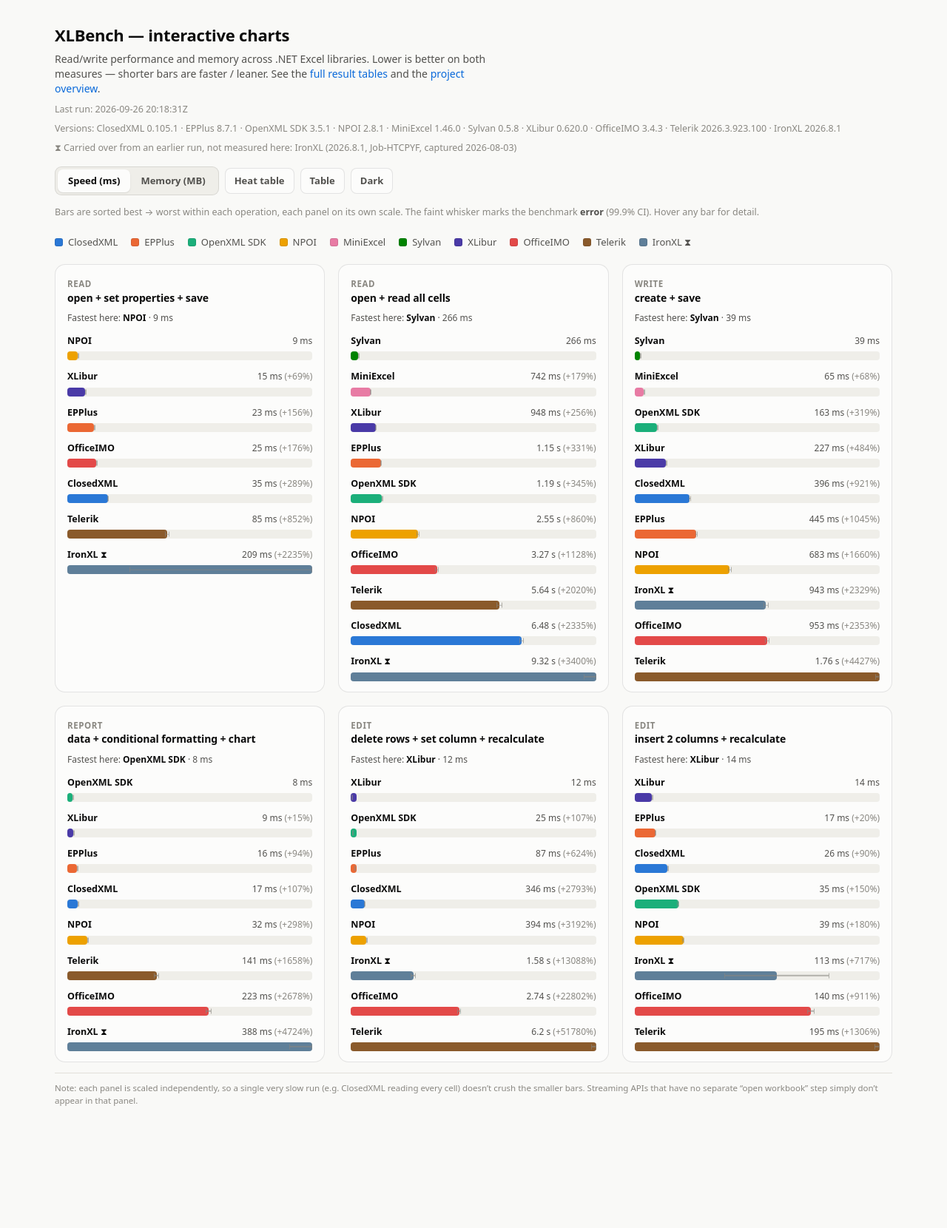
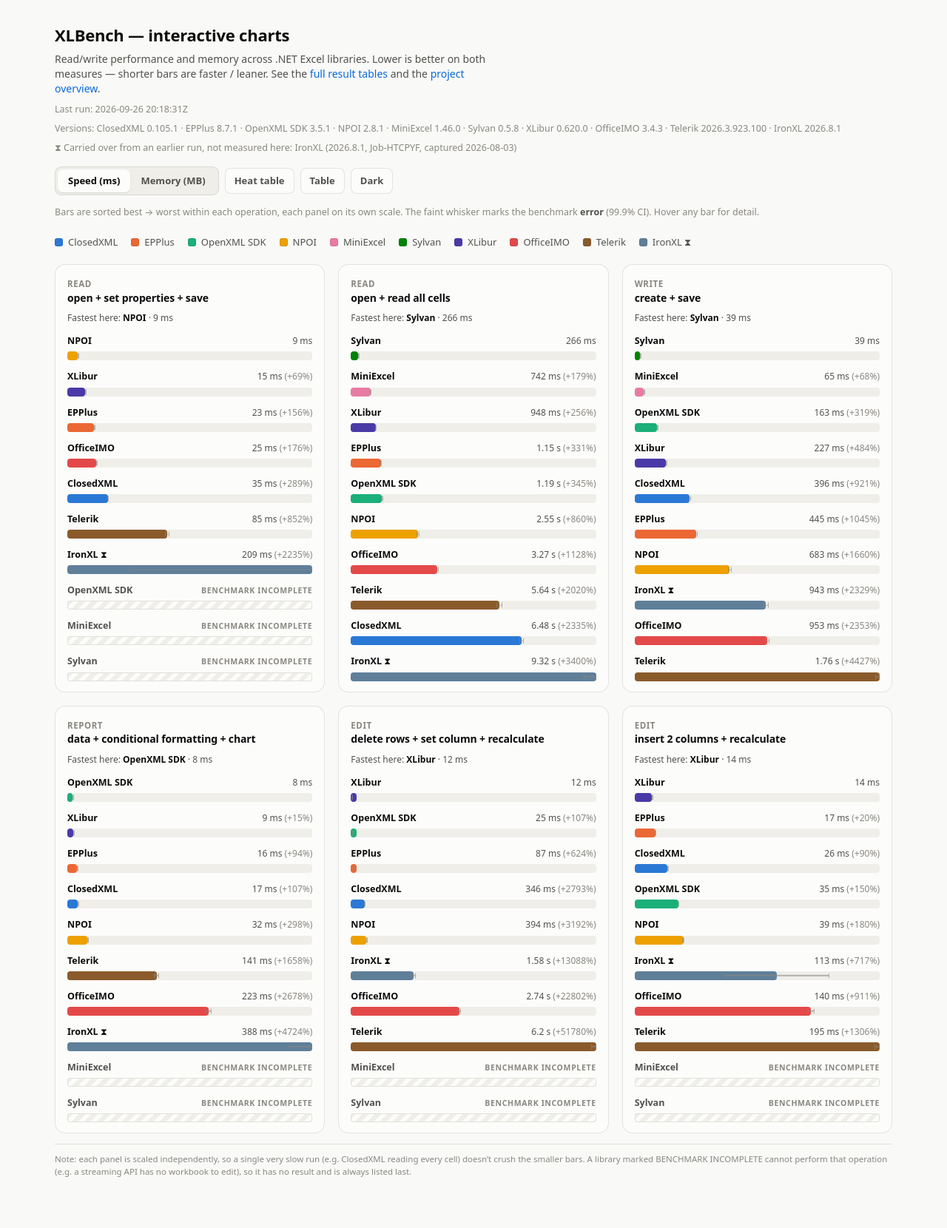
Before and after one commit to jafin/XLBench, a Jekyll site: the page docs/charts.html, which Jekyll copies as it is, in a window 1280 px wide. Shown: the whole page at 74% size. Built offline with Jekyll 4.4.1, drawn with Linux system fonts in a browser that asks for light colours; before the commit the page ends 1564 px from its top, so only the background shows below that.

Commit message:
docs: regenerate charts.html from results-data.js [skip ci]

```diff
--- a/docs/charts.html
+++ b/docs/charts.html
@@ -102,6 +102,11 @@
            transform:translateY(-50%); opacity:.6; pointer-events:none;}
   .whisker::before{content:""; position:absolute; top:50%; left:0; right:0; height:1.5px; background:var(--muted); transform:translateY(-50%);}
   .row.dim{opacity:.28;}
+  /* A library with no result for an operation: pinned below the measured rows, empty hatched track. */
+  .row.incomplete .name{color:var(--text-secondary);}
+  .row.incomplete .val{font-size:10.5px; font-weight:650; letter-spacing:.06em; color:var(--muted);}
+  .row.incomplete .track{background:repeating-linear-gradient(135deg, var(--track) 0 6px, transparent 6px 12px);
+    box-shadow:inset 0 0 0 1px var(--grid);}
   .note{font-size:11.5px; color:var(--muted); margin-top:14px; padding-top:12px; border-top:1px solid var(--grid);}
 
   #tip{position:fixed; z-index:50; pointer-events:none; opacity:0; transition:opacity .12s;
@@ -277,6 +282,22 @@ const PAYLOAD = (/*__XLBENCH_DATA__*/ {"updated":"2026-09-26 20:18:31Z","version
     row.addEventListener('mouseleave', ()=>{ tip.style.opacity=0; document.querySelectorAll('.row').forEach(r=>r.classList.remove('dim')); });
   }
 
+  function attachIncompleteTip(row, lib, op){
+    row.addEventListener('mousemove', e=>{
+      tip.innerHTML =
+        `<div class="tt-head"><i class="swatch" style="background:${COLORS[lib]}"></i>${labelOf(lib)}</div>
+         <div class="tt-op">${op.title}${op.tag?' · '+op.tag:''}</div>
+         <div class="tt-line"><span>No result: this library cannot perform this benchmark.</span></div>`;
+      tip.style.opacity=1;
+      const pad=14, w=tip.offsetWidth, h=tip.offsetHeight;
+      let x=e.clientX+pad, y=e.clientY+pad;
+      if(x+w>innerWidth-8) x=e.clientX-w-pad;
+      if(y+h>innerHeight-8) y=e.clientY-h-pad;
+      tip.style.left=x+'px'; tip.style.top=y+'px';
+    });
+    row.addEventListener('mouseleave', ()=>{ tip.style.opacity=0; });
+  }
+
   function buildPanels(){
     const hostEl = document.getElementById('panels');
     hostEl.innerHTML = '';
@@ -314,6 +335,18 @@ const PAYLOAD = (/*__XLBENCH_DATA__*/ {"updated":"2026-09-26 20:18:31Z","version
           `<div class="rlabel"><span class="name">${labelOf(d.lib)}</span><span class="val">${fmtVal(v)}${deltaStr}</span></div>
            <div class="track"><div class="fill" style="width:${pct}%; background:${COLORS[d.lib]}"></div>${whisker}</div>`;
         attachTip(row, d);
+        rowsEl.appendChild(row);
+      });
+      // Libraries with no result here could not run this benchmark (the feature is missing, or
+      // the API cannot express it). Show them anyway, always last, so an absence reads as a
+      // result rather than an omission.
+      LIBS.filter(l=>!rows.some(d=>d.lib===l)).forEach(lib=>{
+        const row = document.createElement('div');
+        row.className = 'row incomplete';
+        row.innerHTML =
+          `<div class="rlabel"><span class="name">${labelOf(lib)}</span><span class="val">BENCHMARK INCOMPLETE</span></div>
+           <div class="track"></div>`;
+        attachIncompleteTip(row, lib, op);
         rowsEl.appendChild(row);
       });
       hostEl.appendChild(panel);
@@ -395,8 +428,8 @@ const PAYLOAD = (/*__XLBENCH_DATA__*/ {"updated":"2026-09-26 20:18:31Z","version
   function setFootnote(){
     const fn = document.getElementById('footnote');
     fn.innerHTML = measure==='time'
-      ? 'Note: each panel is scaled independently, so a single very slow run (e.g. ClosedXML reading every cell) doesn’t crush the smaller bars. Streaming APIs that have no separate “open workbook” step simply don’t appear in that panel.'
-      : 'Note: memory is total managed bytes allocated over the run (not peak working set). Streaming APIs with no separate “open workbook” step don’t appear in that panel.';
+      ? 'Note: each panel is scaled independently, so a single very slow run (e.g. ClosedXML reading every cell) doesn’t crush the smaller bars. A library marked BENCHMARK INCOMPLETE cannot perform that operation (e.g. a streaming API has no workbook to edit), so it has no result and is always listed last.'
+      : 'Note: memory is total managed bytes allocated over the run (not peak working set). A library marked BENCHMARK INCOMPLETE cannot perform that operation, so it has no result and is always listed last.';
   }
 
   // ---- controls & views ----
```
